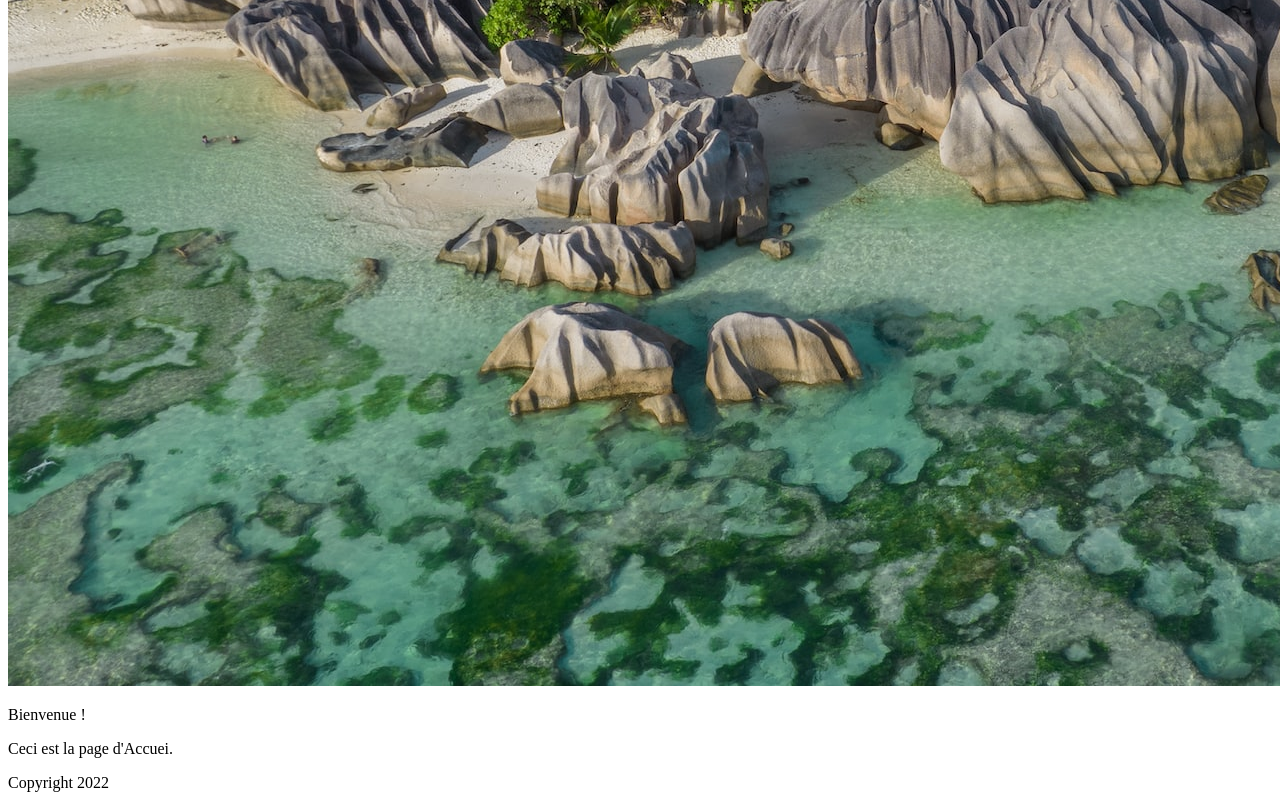
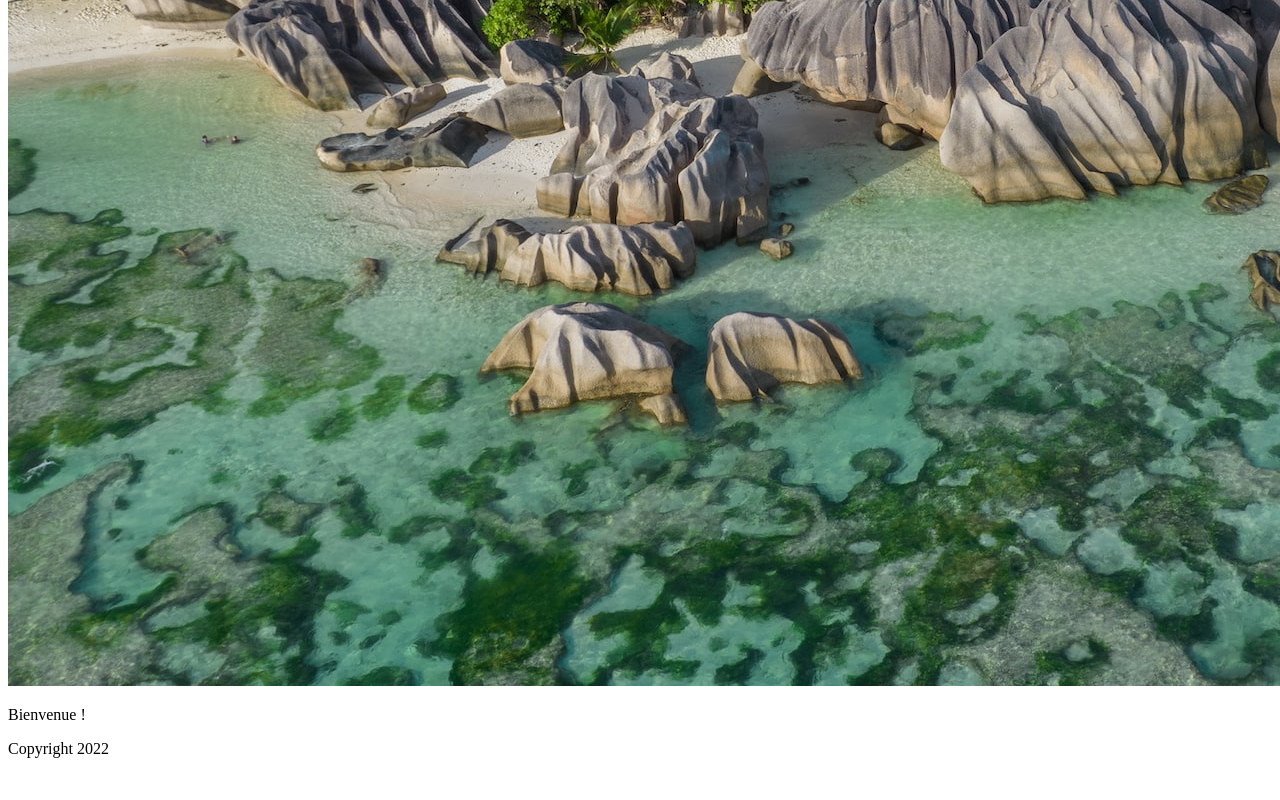
Before and after one commit to badr59k/git.test, a plain HTML site: page index.html in a window 1280 px wide. Shown: the part 673-1473 px from the top of the page. After the commit the page ends 1439 px from the top, so only its background shows below. Drawn offline with Linux system fonts and the light colour scheme.

Commit message:
Evolution éditoriale de la page d'accueil
Suppression de texte non pertinent.

```diff
--- a/index.html
+++ b/index.html
@@ -10,7 +10,6 @@
     <h1>Accueil</h1>
     <img src="pawel-wieladek-BQoZ23urEEk-unsplash.jpg" alt="Bannière">
     <p> Bienvenue ! </p>
-    <p>Ceci est la page d'Accuei.</p>
     <footer>Copyright 2022</footer>
 </body>
 </html>
```
